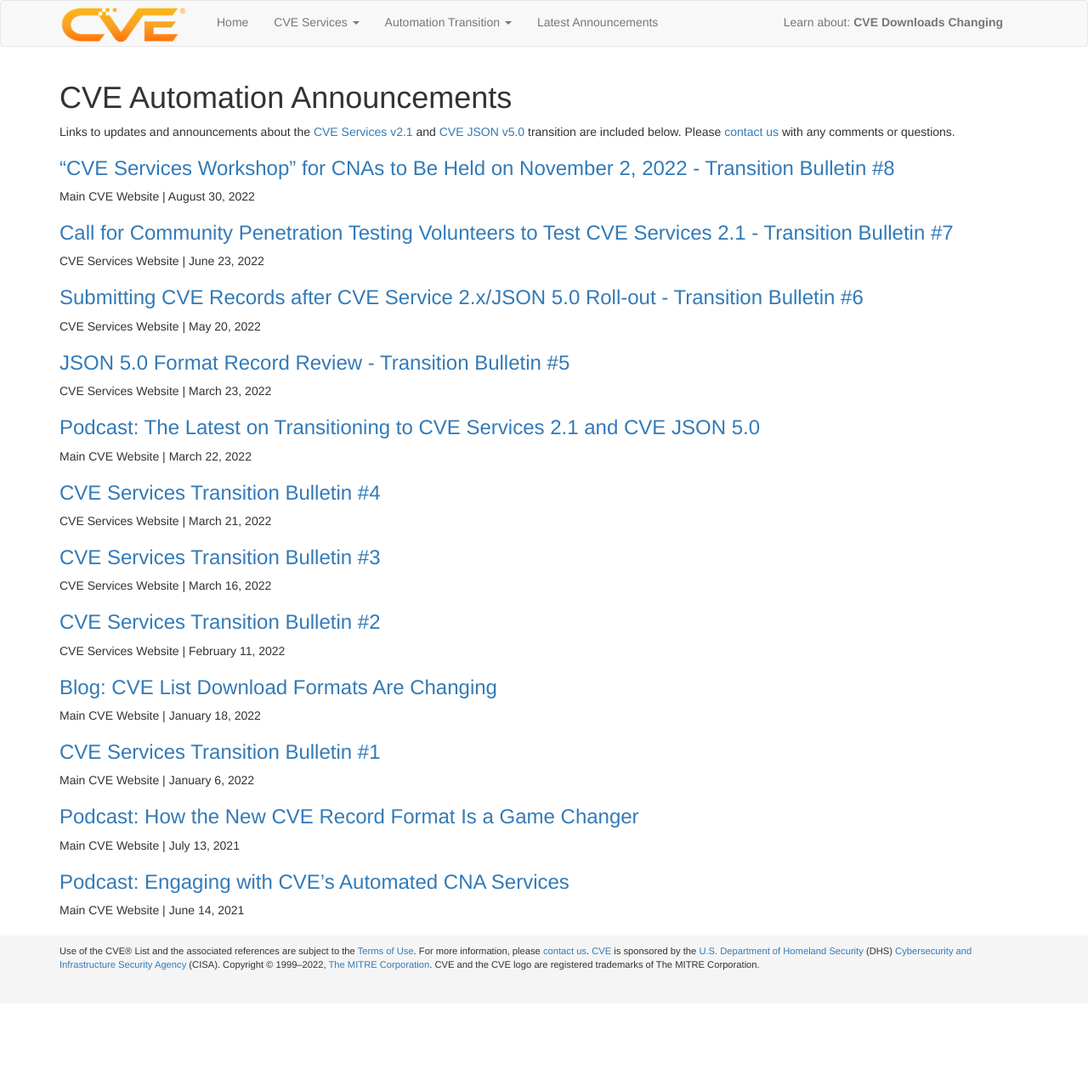
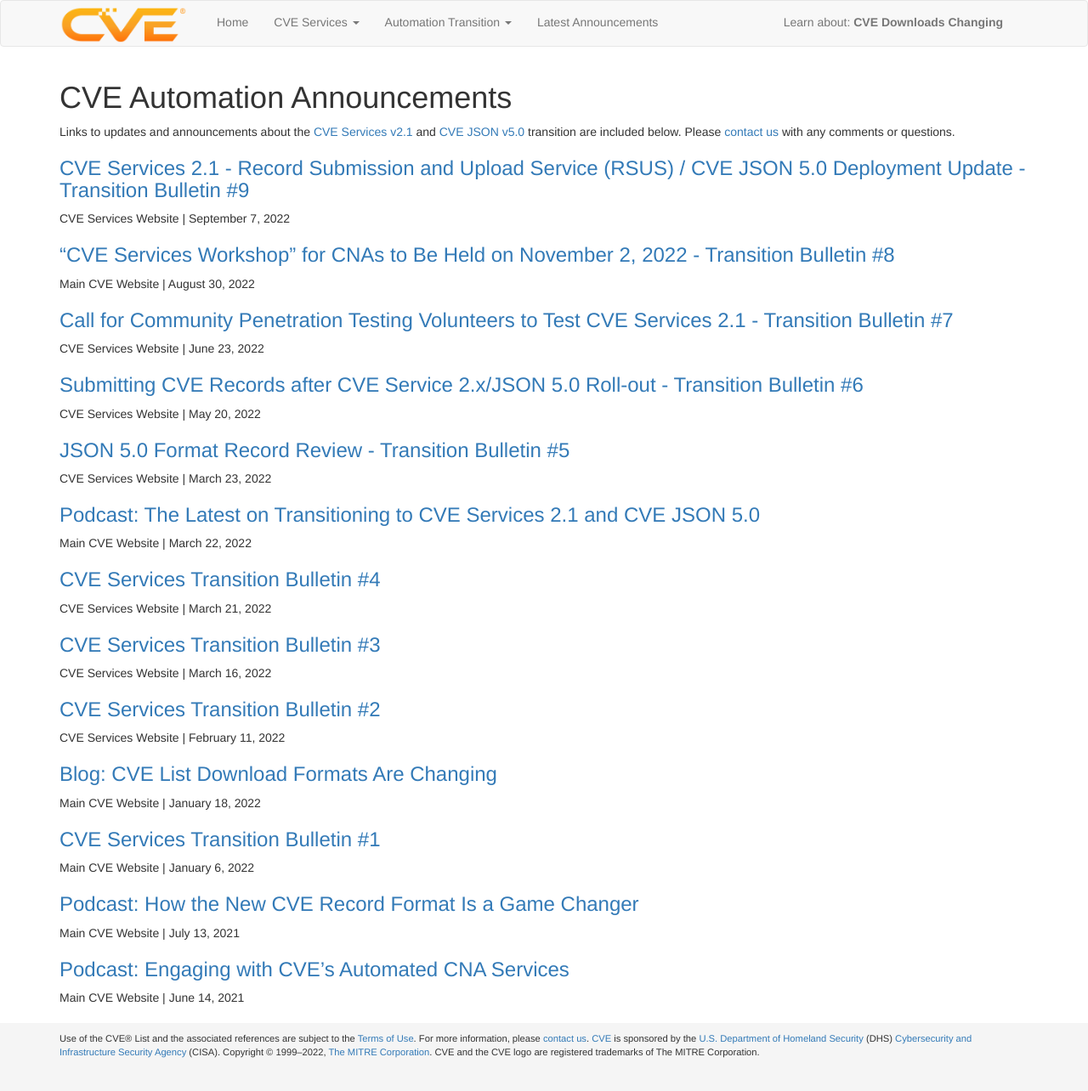
Before and after one commit to CVEProject/cveproject.github.io, a Jekyll site: the page built from automation-announcements.md, in a window 1280 px wide. Shown: the whole page at 85% size. Built offline with Jekyll 4.4.1, drawn with Linux system fonts in a browser that asks for light colours; nearby versions of some CDN libraries; before the commit the page ends 1181 px from its top, so only the background shows below that.

Commit message:
Update automation-announcements.md to add Bulletin 9

```diff
--- a/automation-announcements.md
+++ b/automation-announcements.md
@@ -4,6 +4,9 @@ layout: page
 ---
 
 Links to updates and announcements about the [CVE Services v2.1](https://github.com/CVEProject/cve-services) and [CVE JSON v5.0](https://github.com/CVEProject/cve-schema/blob/master/schema/v5.0/CVE_JSON_5.0_schema.json) transition are included below. Please [contact us](https://cveform.mitre.org/) with any comments or questions.
+
+### [CVE Services 2.1 - Record Submission and Upload Service (RSUS) / CVE JSON 5.0 Deployment Update - Transition Bulletin #9](https://cveproject.github.io/automation-transition#bulletin-number-9)
+CVE Services Website | September 7, 2022
 
 ### [“CVE Services Workshop” for CNAs to Be Held on November 2, 2022 - Transition Bulletin #8](https://www.cve.org/Media/News/item/news/2022/08/30/CVE-Services-Workshop-for-CNAs)
 Main CVE Website | August 30, 2022
```
